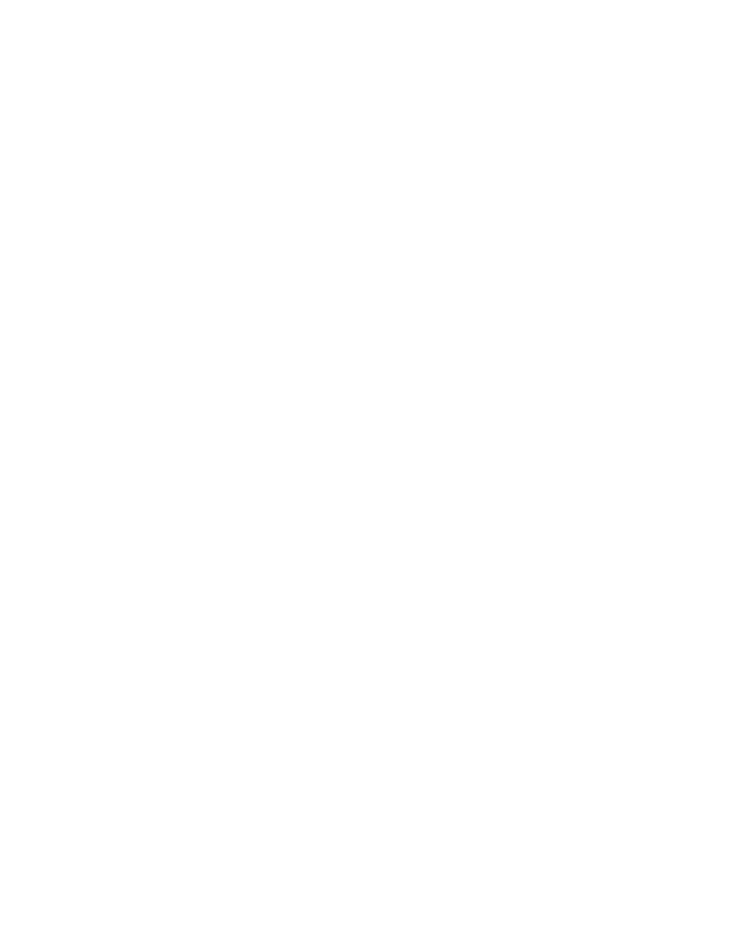
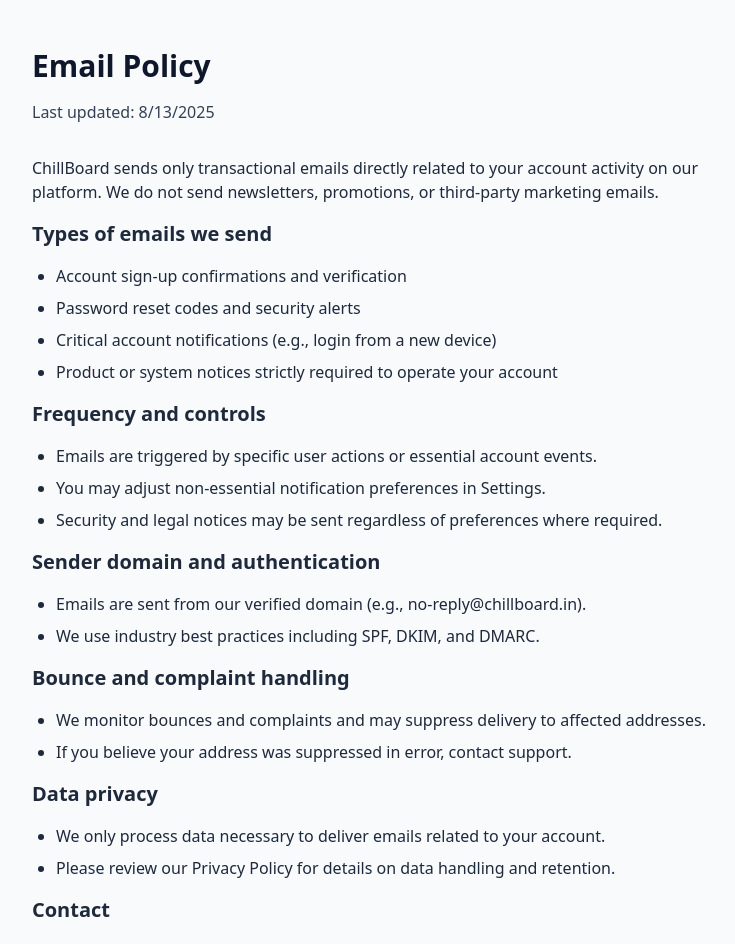
Before and after one commit to manikanta201104/ChillBoard-Frontend, a React (Create React App) app: page /email-policy in a window 1280 px wide. Before the commit this address had no page. Shown: the top 944 px of the page, without its empty margins (248-983 px from the left). Before the commit the page ends 800 px from the top, so only its background shows below. Built offline with nearby package versions, Linux system fonts and the light colour scheme.

Commit message:
email-policy

```diff
--- a/src/App.js
+++ b/src/App.js
@@ -9,6 +9,7 @@
 import AdminDashboard from './pages/AdminDashboard.jsx';
 import Privacy from './pages/Privacy';
 import ForgotPassword from './pages/ForgotPassword.jsx';
+import EmailPolicy from './pages/EmailPolicy.jsx';
 
 const ProtectedLayout = () => {
   // Check if user is authenticated (e.g., userId exists in localStorage)
@@ -45,6 +46,7 @@
           <Route path="/settings" element={<Settings />} />
           <Route path="/about" element={<About />} />
           <Route path="/privacy" element={<Privacy />} />
+          <Route path="/email-policy" element={<EmailPolicy />} />
           <Route element={<AdminRoute />}>
             <Route path="/admin" element={<AdminDashboard />} />
           </Route>
--- /dev/null
+++ b/src/pages/EmailPolicy.jsx
@@ -0,0 +1,59 @@
+import React from 'react';
+
+export default function EmailPolicy() {
+  return (
+    <div className="min-h-screen bg-slate-50">
+      <div className="max-w-3xl mx-auto px-6 py-12">
+        <h1 className="text-3xl font-bold text-slate-900 mb-4">Email Policy</h1>
+        <p className="text-slate-700 mb-8">Last updated: {new Date().toLocaleDateString()}</p>
+
+        <section className="space-y-4 text-slate-800">
+          <p>
+            ChillBoard sends only transactional emails directly related to your account activity on
+            our platform. We do not send newsletters, promotions, or third‑party marketing emails.
+          </p>
+
+          <h2 className="text-xl font-semibold mt-6">Types of emails we send</h2>
+          <ul className="list-disc pl-6 space-y-2">
+            <li>Account sign‑up confirmations and verification</li>
+            <li>Password reset codes and security alerts</li>
+            <li>Critical account notifications (e.g., login from a new device)</li>
+            <li>Product or system notices strictly required to operate your account</li>
+          </ul>
+
+          <h2 className="text-xl font-semibold mt-6">Frequency and controls</h2>
+          <ul className="list-disc pl-6 space-y-2">
+            <li>Emails are triggered by specific user actions or essential account events.</li>
+            <li>You may adjust non‑essential notification preferences in Settings.</li>
+            <li>Security and legal notices may be sent regardless of preferences where required.</li>
+          </ul>
+
+          <h2 className="text-xl font-semibold mt-6">Sender domain and authentication</h2>
+          <ul className="list-disc pl-6 space-y-2">
+            <li>Emails are sent from our verified domain (e.g., no-reply@chillboard.in).</li>
+            <li>We use industry best practices including SPF, DKIM, and DMARC.</li>
+          </ul>
+
+          <h2 className="text-xl font-semibold mt-6">Bounce and complaint handling</h2>
+          <ul className="list-disc pl-6 space-y-2">
+            <li>We monitor bounces and complaints and may suppress delivery to affected addresses.</li>
+            <li>If you believe your address was suppressed in error, contact support.</li>
+          </ul>
+
+          <h2 className="text-xl font-semibold mt-6">Data privacy</h2>
+          <ul className="list-disc pl-6 space-y-2">
+            <li>We only process data necessary to deliver emails related to your account.</li>
+            <li>Please review our Privacy Policy for details on data handling and retention.</li>
+          </ul>
+
+          <h2 className="text-xl font-semibold mt-6">Contact</h2>
+          <p>
+            Questions about this policy? Contact us at
+            {" "}
+            <a href="mailto:support@chillboard.in" className="text-blue-600 hover:underline">support@chillboard.in</a>.
+          </p>
+        </section>
+      </div>
+    </div>
+  );
+}
```
